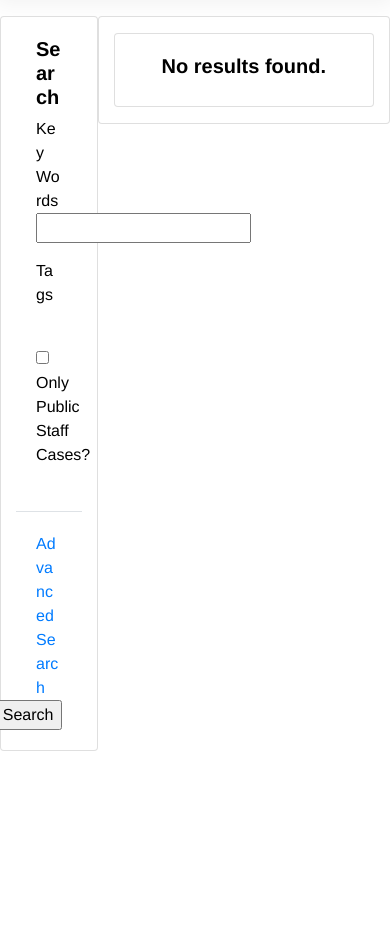
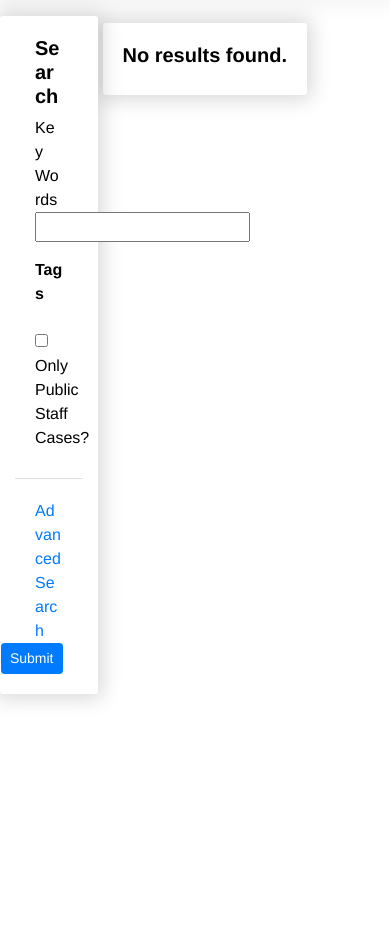
Before and after one commit to 320011/case, a Django app: page /cases/search/ in a window 390 px wide. Shown: the part 59-1010 px from the top of the page. After the commit the page ends 762 px from the top, so only its background shows below. Run offline with Django 3.2, Linux system fonts and the light colour scheme; the visitor is signed in with stand-in values (Sample User, id 1); data that the repository does not hold is empty; style sheets or scripts are compiled from the project's sources; some libraries are stand-ins or nearby versions.

Commit message:
Fixed most CSS. Inputs not yet styled, select2 not yet done.

```diff
--- a/core/case_study/templates/search.html
+++ b/core/case_study/templates/search.html
@@ -1,43 +1,18 @@
-{% extends 'base.html' %}
+{% extends "base.html" %}
 {% load staticfiles %}
 {% load tags %}
 
 {% block title %}
-  Search
+    Search | UWA Pharmacy Case
 {% endblock %}
 
 {% block header %}
-  Search
-{% endblock %}
-
-{% block description %}
+    Search
 {% endblock %}
 
 {% block body %}
-  <style>
-    @media only screen and (max-width: 1026px) {
-      #details {
-        width: 100%
-      }
-
-      #main {
-        margin-left: 0 !important;
-      }
-    }
-
-    #details {
-      flex: 1;
-      align-self: flex-start;
-    }
-
-    #main {
-      flex: 2;
-      margin-left: 10px;
-    }
-  </style>
-
   <div class="row" id="row-container">
-    <div class="card col-3 mb-3" id="details">
+    <div class="card col-3 mb-3 theme-container-border theme-container-bg case-side" id="details">
       <div class="card-body">
         <h5 class="mb-2"><strong>Search</strong></h5>
         <form action="{% url 'cases:search'%}" method="GET">
@@ -45,8 +20,8 @@
         <div class="mb-3"><input type="text" name="key_words" id="kw_choice"  value="{{ key_words }}"> </div>
 
 
-        <div>Tags</div>
-        <div class="mb-3">
+        <div><strong>Tags</strong></div>
+        <div class="mb-0">
           {% for tag in tags %}
           <input type="checkbox" name="tag_choice" id="tag_choice{{ forloop.counter }}" value="{{tag}}"
           {% if tag.name in tag_choices %}
@@ -60,13 +35,13 @@
         </div>
 
         <br>
-        <div class="mb-3">
+        <div class="mb-0">
 
           <input type="checkbox" name="staff_choice" id="staff_choice1" value="staff_choice"
             {% if staff_choice %} checked {% endif %}>
 
           <label for="staff_choice1">Only Public Staff Cases?</label>
-          <br>
+
 
         </div>
 
@@ -74,19 +49,19 @@
       <div class="card-body border-top">
         <a href="{% url "cases:advsearch" %}">Advanced Search</a>
         <div class="float-right">
-            <input type="submit" value="Search">
+            <input type="submit" class="btn btn-primary btn-sm brand-green-bg brand-green-bg-hover" value="Submit">
         </div>
       </div>
     </form>
     </div>
 
-    <div class="card d-inline-block h-25 col" id="main">
+    <div class="case-content" id="main">
       {% if cases %}
         {% for case in cases %}
-        <div class="card-body card my-3">
+        <div class="theme-container-border theme-container-bg theme-container-padding">
             <div>
-                <a class="action-link text-decoration-none" href="{% url "cases:view-case" case_study_id=case.id %}">
-                    <h5 class="text-center"><strong>Case <span id="case_id">{{ case.id }}</span></strong></h5>
+                <a class="action-link text-decoration-none" href="{% url "cases:view-case" case_study_id=case.id %}" style="margin:0 0 20px 0;">
+                    <h3 class="text-center"><strong>Case <span id="case_id">{{ case.id }}</span></strong></h5>
                 </a>
                 <div class="float-right">
                     {% for tag in case.tags %}
@@ -106,7 +81,7 @@
         </div>
         {% endfor %}
         {% else %}
-        <div class="card-body card my-3">
+        <div class="theme-container-border theme-container-bg theme-container-padding">
             <h5 class="text-center"><strong>No results found.</strong></h5>
         </div>
         {% endif %}
```
Also changed, not shown: core/case_study/templates/advsearch.html (+9 -32 lines).
